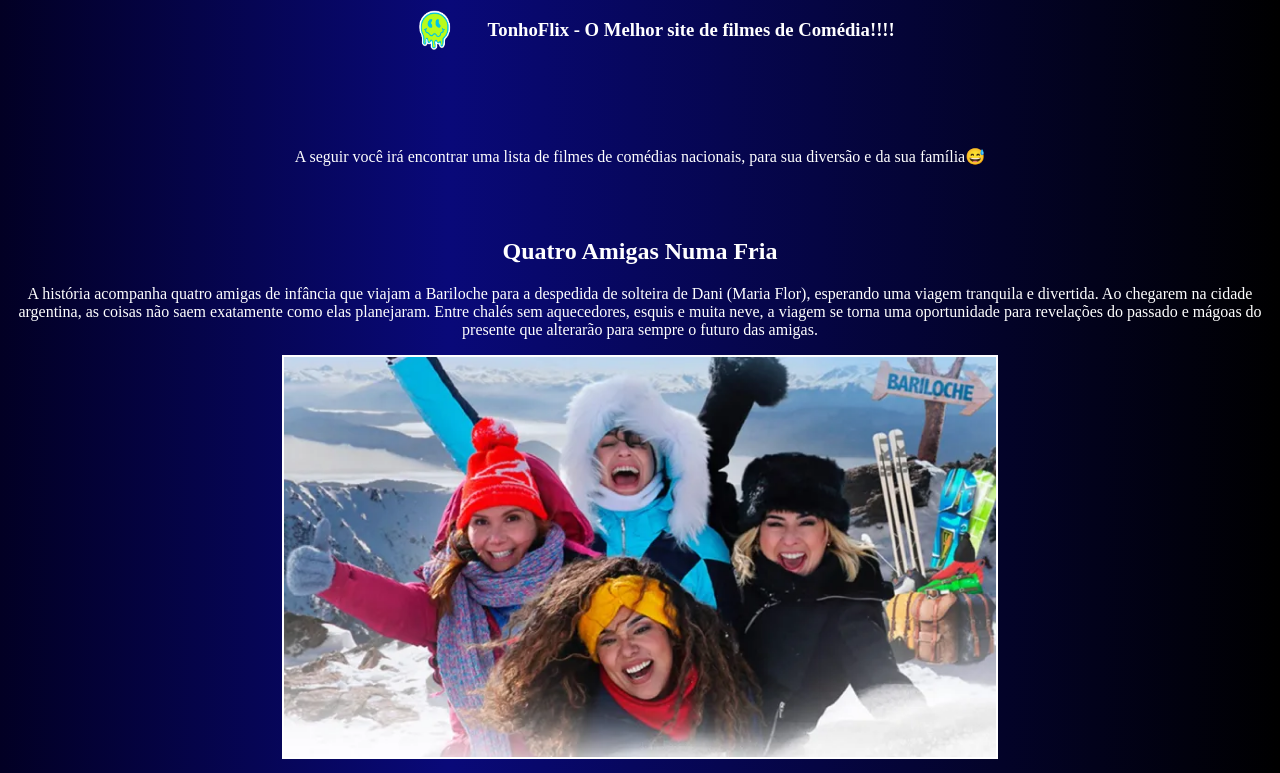
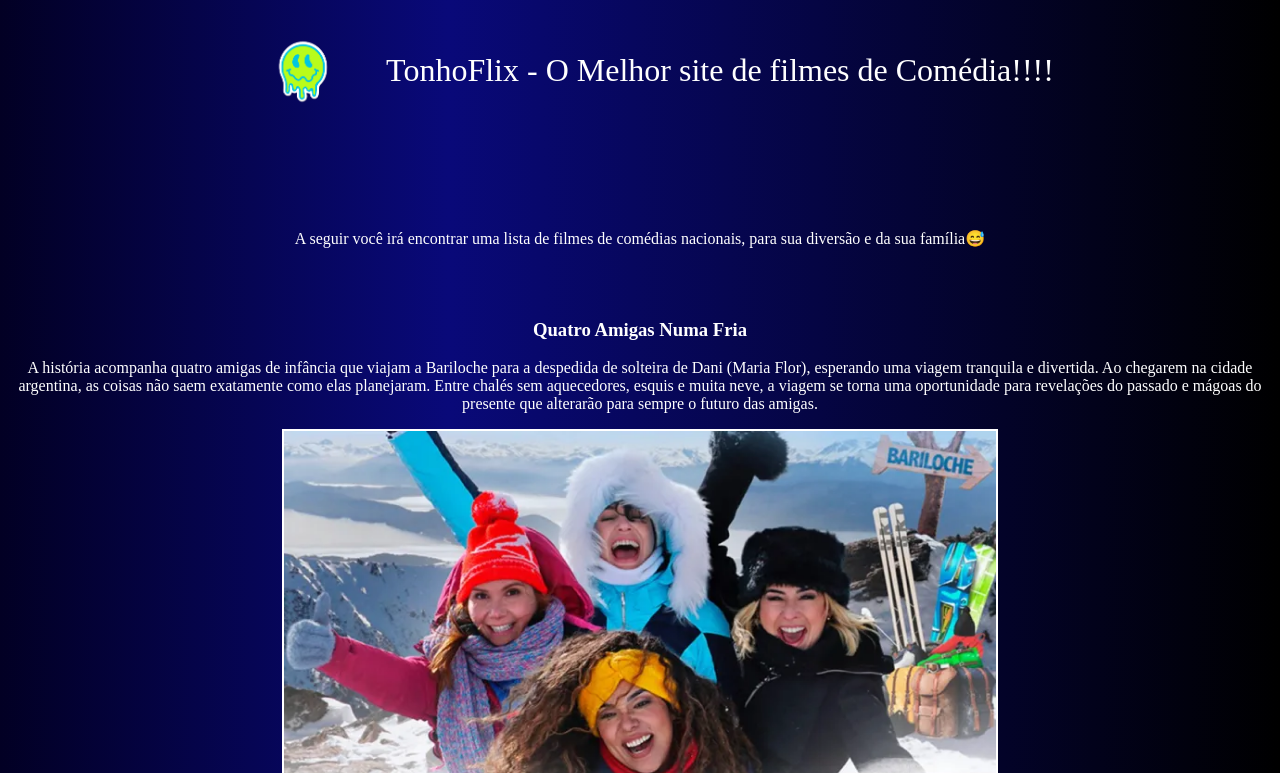
Before and after one commit to Sauerrr/TonhoFlix, a plain HTML site: page index.html in a window 1280 px wide. Shown: the top 773 px of the page. Drawn offline with Linux system fonts and the light colour scheme.

Commit message:
Add files via upload

```diff
--- a/index.html
+++ b/index.html
@@ -1,4 +1,3 @@
-
 <!DOCTYPE html>
 <html lang="pt-br">
 
@@ -15,17 +14,20 @@
 
     <section class="container__principal">
 
+        <header>
+            <div class="topo">
+                 <img src="logo.png" class="logoimg">
+                <p> TonhoFlix - O Melhor site de filmes de Comédia!!!!</p>
+            </div>
+        </header>
 
-            <section class="topo"> <img src="logo.png" class="logoimg">
-                <h1> TonhoFlix - O Melhor site de filmes de Comédia!!!!</h1>
-            </section>
-
-            <br>
+        <br>
         </br>
         <br>
         </br>
 
-            <p div class="nacional">A seguir você irá encontrar uma lista de filmes de comédias nacionais, para sua diversão e da sua família😅</p>
+        <p div class="nacional">A seguir você irá encontrar uma lista de filmes de comédias nacionais, para sua diversão
+            e da sua família😅</p>
 
         </div>
 
@@ -35,7 +37,7 @@
 
 
         <section class="container__secundario">
-            <h2 class="decricao__titulo">Quatro Amigas Numa Fria</h2>
+            <h1 class="decricao__titulo">Quatro Amigas Numa Fria</h1>
             <p class="descricao__texto">A história acompanha quatro amigas de infância que viajam a Bariloche para a
                 despedida de solteira de Dani (Maria Flor), esperando uma viagem tranquila e divertida. Ao chegarem na
                 cidade argentina, as coisas não saem exatamente como elas planejaram. Entre chalés sem aquecedores,
@@ -70,7 +72,7 @@
 
 
 
-    <h3>Dois Loucos com Sorte</h3>
+    <h2>Dois Loucos com Sorte</h2>
     <p class="descricao__texto">Dois criminosos propensos à confusão se encontram após uma briga de bar e são
         confundidos com várias pessoas, assumindo as identidades de agentes da CIA e sendo encarregados de impedir o
         plano maligno de um supervilão de mergulhar o mundo no caos.</p>
--- a/style.css
+++ b/style.css
@@ -8,6 +8,12 @@ body {
 header {
     padding: 20px;
     border-bottom: 2px solid rgb blue;
+    font-size: 32px;
+    color: white;
+}
+
+header img {
+    position: relative;
 }
 
 .secundario-imagens {
@@ -52,23 +58,20 @@ h3 {
 }
 
 .logoimg {
-    width: 25rem;
     display: flex;
     justify-content: center;
+    width: 10rem;
+    height: auto;
+    margin: 0px;
 }
 
 .topo {
     display: flex;
     justify-content: center;
+    align-items: center;
 
 }
 
-@media (min-width:800px) {
-    .logoimg {
-        width: 8%;
-    }
-
-}
 
 
 .nacional {
```
